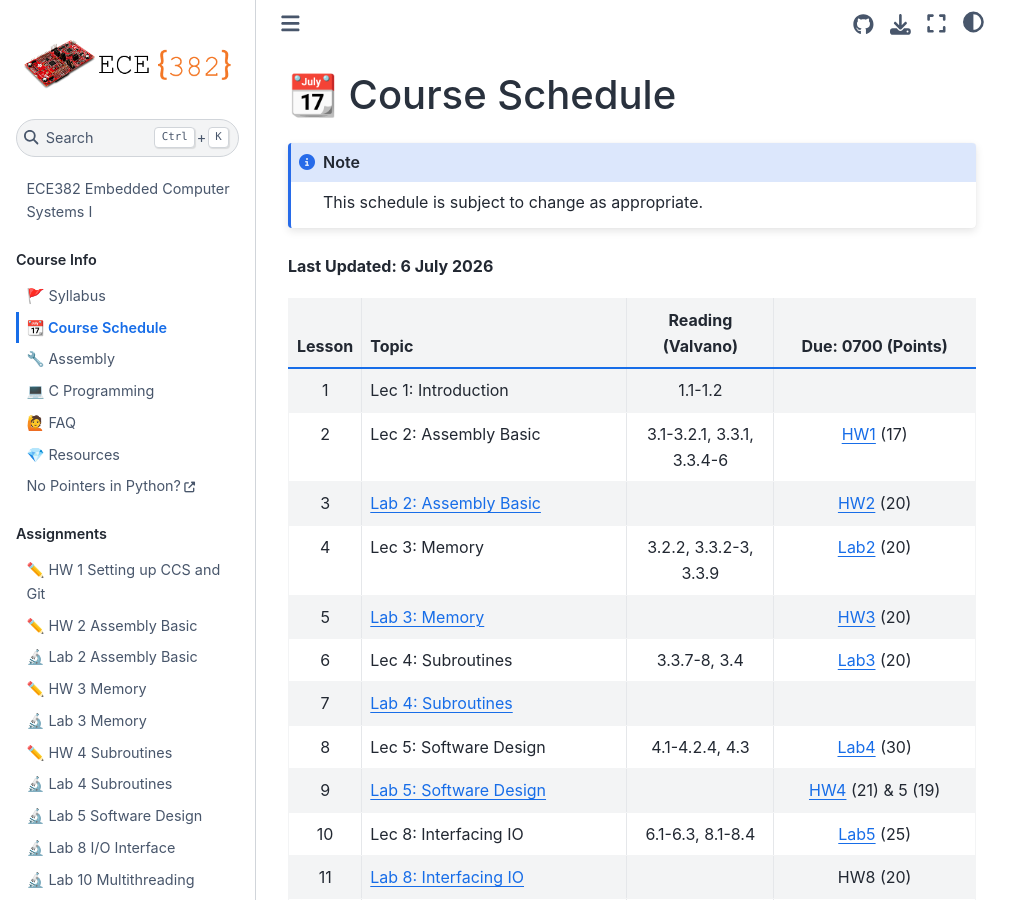
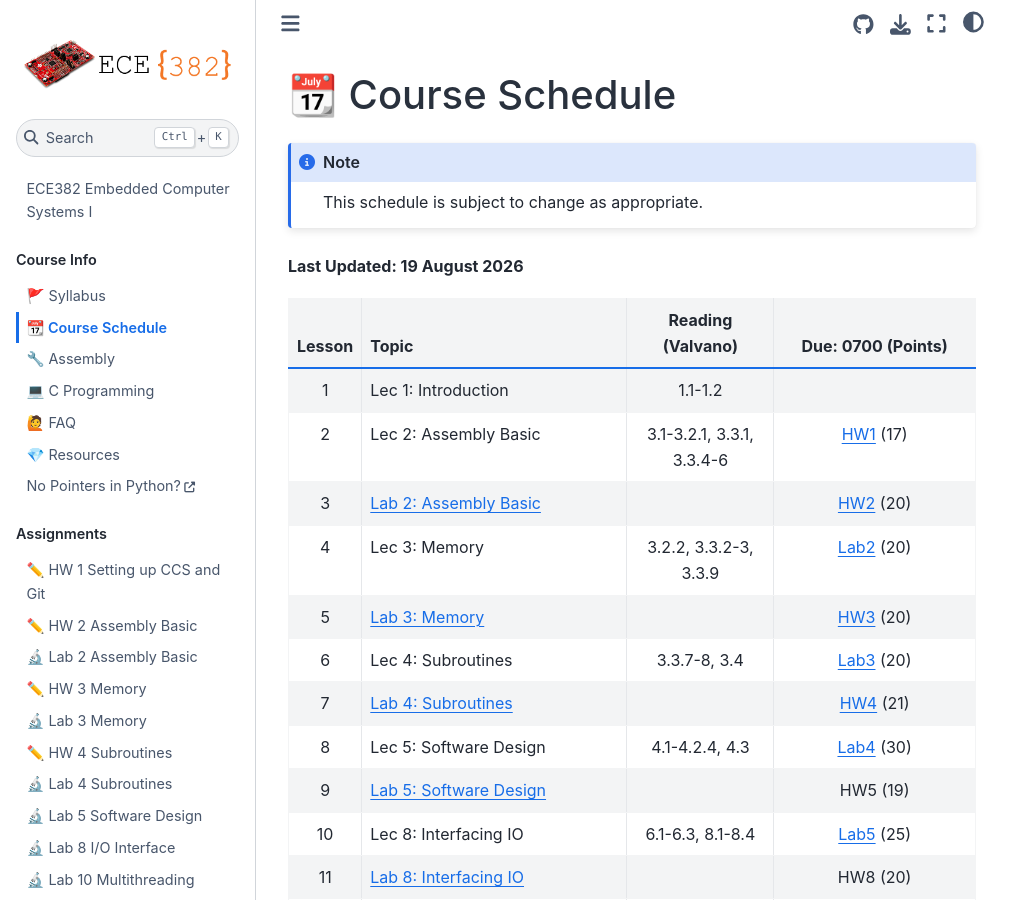
Before and after one commit to USAFA-ECE/ece382, a Jupyter Book: the page built from docs/schedule.md, in a window 1280 px wide and 900 px high. Shown: the whole window, without its empty margins (0-1031 px from the left). Built offline with Jupyter Book 1.0.4 settings and Sphinx 7.4.7 and the Sphinx Book theme 1.1.4, drawn with Linux system fonts in a browser that asks for light colours.

Commit message:
updated due date for HW on schedule

````diff
--- a/docs/schedule.md
+++ b/docs/schedule.md
@@ -3,7 +3,7 @@
 ```{note}
 This schedule is subject to change as appropriate.
 ```
-**Last Updated: 6 July 2026**
+**Last Updated: 19 August 2026**
 
 | Lesson |                           Topic                  |   Reading (Valvano)  |     Due: 0700 (Points)                    |
 |:------:|--------------------------------------------------|:--------------------:|:-----------------------------------------:|
@@ -13,9 +13,9 @@
 | 4      | Lec 3: Memory                                    | 3.2.2, 3.3.2-3, 3.3.9| [Lab2](Assignments/lab2.md)           (20)|
 | 5      | [Lab 3: Memory](Assignments/lab3.md)             |                      | [HW3](Assignments/homework3.md)       (20)|
 | 6      | Lec 4: Subroutines                               | 3.3.7-8, 3.4         | [Lab3](Assignments/lab3.md)           (20)|
-| 7      | [Lab 4: Subroutines](Assignments/lab4.md)        |                      |                                           |
+| 7      | [Lab 4: Subroutines](Assignments/lab4.md)        |                      | [HW4](Assignments/homework4.md)  (21) |
 | 8      | Lec 5: Software Design                           | 4.1-4.2.4, 4.3       | [Lab4](Assignments/lab4.md)           (30)|
-| 9      | [Lab 5: Software Design](Assignments/lab5.md)    |                      | [HW4](Assignments/homework4.md)  (21) & 5 (19)|
+| 9      | [Lab 5: Software Design](Assignments/lab5.md)    |                      |                            HW5           (19)|
 | 10     | Lec 8: Interfacing IO                            | 6.1-6.3, 8.1-8.4     | [Lab5](Assignments/lab5.md)           (25)|
 | 11     | [Lab 8: Interfacing IO](Assignments/lab8.md)     |                      | HW8                                   (20)|
 | 12     | Lec 10: Multithreading                           | 9.4, 10.1-10.3       | [Lab8](Assignments/lab8.md)           (20)|
````
